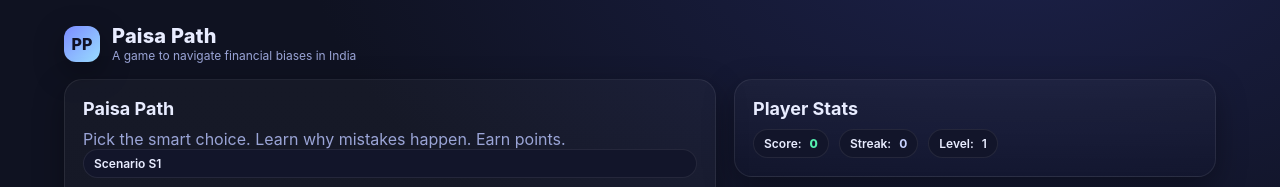
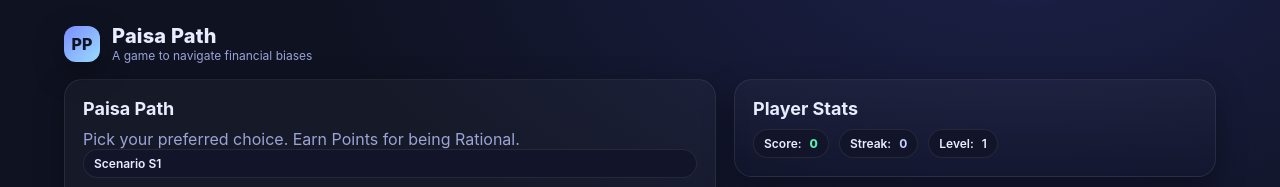
Before and after one commit to Manas-K-Mishra/Fintech-Game, a plain HTML site: page Paisa-Path.html in a window 1280 px wide. Shown: the top 187 px of the page. Drawn offline with Linux system fonts and the light colour scheme.

Commit message:
Paisa-Path.html

```diff
--- a/Paisa-Path.html
+++ b/Paisa-Path.html
@@ -142,7 +142,7 @@
         <div class="mark">PP</div>
         <div>
           <div class="title">Paisa Path</div>
-          <div class="muted small">A game to navigate financial biases in India</div>
+          <div class="muted small">A game to navigate financial biases</div>
         </div>
       </div>
     </header>
@@ -464,7 +464,7 @@ function renderScenarios(root) {
   card.className = 'card';
   const done = isDone();
   card.innerHTML = `<h2>Paisa Path ${done ? '<span class="badge">Completed</span>' : ''}</h2>
-    <div class="muted">Pick the smart choice. Learn why mistakes happen. Earn points.</div>`;
+    <div class="muted">Pick your preferred choice. Earn Points for being Rational.</div>`;
 
   SCENARIOS.forEach(s => {
     const box = document.createElement('div');
```
